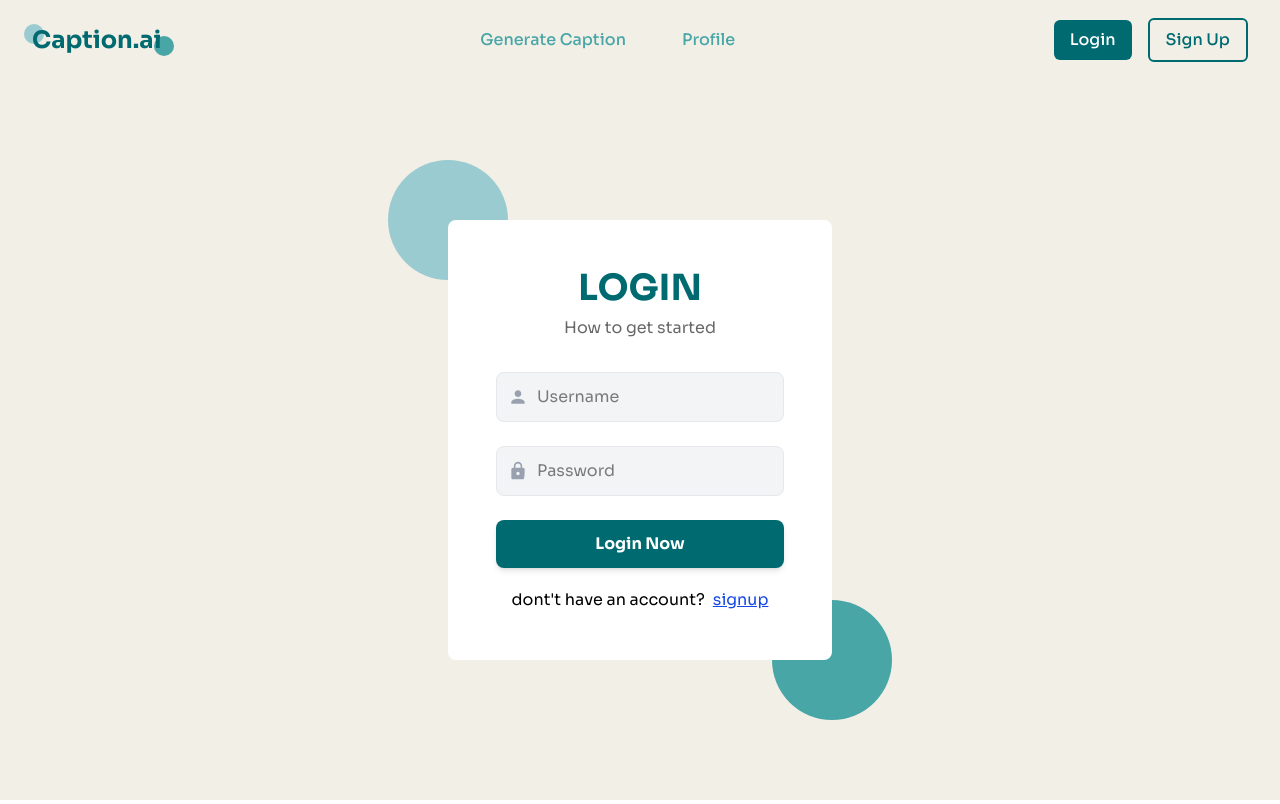
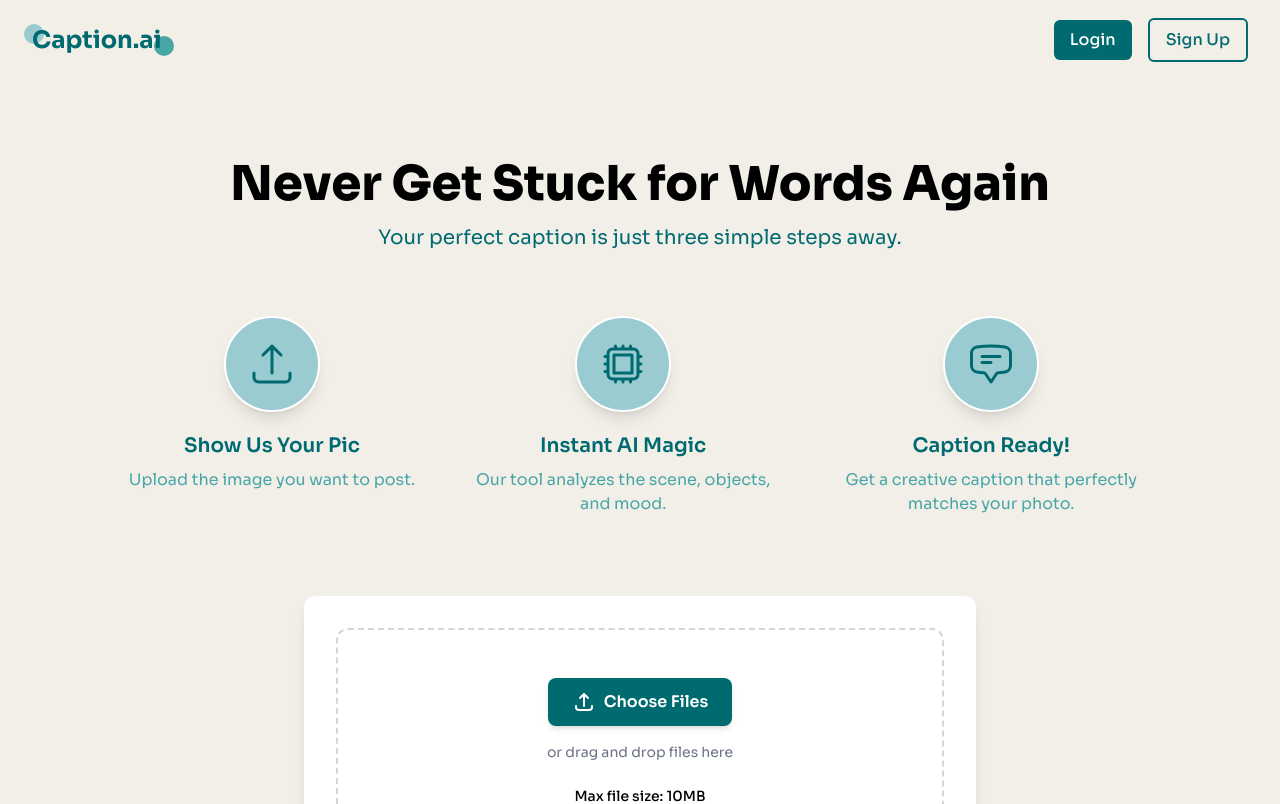
Before and after one commit to Rajeevanand07/caption-generator, a React (Vite) app in the folder frontend/: page / in a window 1280 px wide. Shown: the top 804 px of the page. Built offline with nearby package versions, Linux system fonts and the light colour scheme; no server answers.

Commit message:
creating the UI

```diff
--- a/frontend/src/App.jsx
+++ b/frontend/src/App.jsx
@@ -10,7 +10,7 @@ const App = () => {
       <div>
         <Nav/>
         <Routes>
-          <Route path="/" element={<Login/>} />
+          <Route path="/" element={<CaptionAI/>} />
           <Route path="/login" element={<Login/>} />
           <Route path="/signup" element={<Signup/>} />
           <Route path="/caption" element={<CaptionAI/>} />
--- a/frontend/src/components/Nav.jsx
+++ b/frontend/src/components/Nav.jsx
@@ -41,23 +41,6 @@ const Nav = () => {
             </Link>
           </div>
 
-          {/* Navigation Links */}
-          <div className="hidden sm:flex sm:items-center sm:space-x-8">
-            <Link
-              to="/caption"
-              className="px-3 py-2 rounded-md text-base font-medium hover:bg-[#F2EFE7] transition-colors duration-200"
-              style={{ color: '#48A6A7' }}
-            >
-              Generate Caption
-            </Link>
-            <Link
-              to="/profile"
-              className="px-3 py-2 rounded-md text-base font-medium hover:bg-[#F2EFE7] transition-colors duration-200"
-              style={{ color: '#48A6A7' }}
-            >
-              Profile
-            </Link>
-          </div>
 
           {/* Auth Buttons */}
          {!isAuthenticated ? (
```
